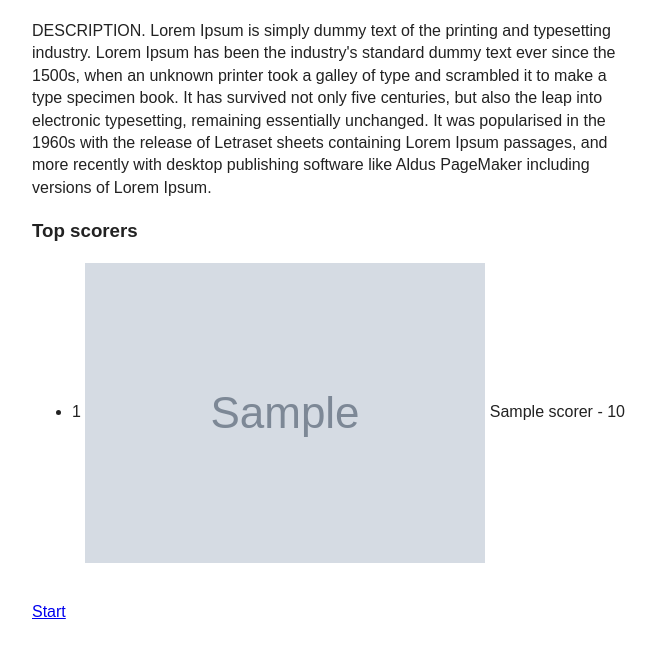
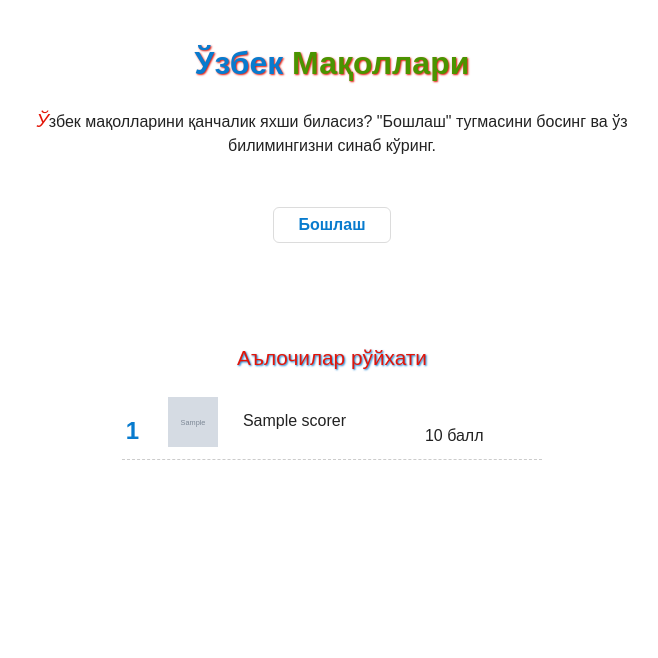
Before and after one commit to 6ahodir/uzbek, a Django app: template apps/proverbs/templates/index.html in a window 1280 px wide. Shown: the top 658 px of the page, without its empty margins (308-966 px from the left). Run offline with Django 3.2, Linux system fonts and the light colour scheme; the template is opened without the code that fills it: most values are stand-ins (such as "Sample title", 1, 10 or a date in 2020); grey boxes marked "Sample" are stand-in pictures; some libraries are stand-ins or nearby versions.

Commit message:
Index page design

```diff
--- /dev/null
+++ b/apps/proverbs/static/proverbs/css/index.css
@@ -0,0 +1,100 @@
+#logo {
+    text-align: center;
+    text-shadow: 1px 1px 2px #E31508
+}
+#logo span:first-child {
+    color: #087BCE
+}
+#logo span:last-child {
+    color: #4A9400
+}
+.desc {
+    text-align: center;
+}
+.desc:first-letter {
+    color: #E31508;
+    font-size: 120%;
+    font-style: italic;
+}
+.start {
+    padding: 50px;
+    text-align: center;
+}
+.button {
+    background-color: transparent;
+    -moz-border-radius: 6px;
+    -webkit-border-radius: 6px;
+    border-radius: 6px;
+    border: 1px solid #dcdcdc;
+    display: inline-block;
+    color: #087BCE;
+    font-size: 16px;
+    font-weight: bold;
+    padding: 6px 24px;
+    text-decoration: none;
+    text-shadow: 1px 1px 0px #ffffff;
+}
+.button:hover {
+    background-color: #087BCE;;
+    color: #fff;
+    text-shadow: 1px 1px 0px #087BCE;
+}
+.button:active {
+    border-color: #087BCE;
+    position: relative;
+    top: 1px;
+}
+#top-scorers-title {
+    color: #E31508;
+    font-size: 130%;
+    padding: 50px 0 20px;
+    text-align: center;
+    text-shadow: 1px 1px 2px #087BCE;
+}
+#top-scorers {
+    list-style: none;
+    margin: 0 auto;
+    padding: 0;
+    width: 70%;
+}
+#top-scorers li {
+    border-bottom: 1px dashed #ccc;
+    padding: 5px 0;
+}
+#top-scorers li.current-user {
+    font-weight: bold;
+}
+#top-scorers span {
+    display: inline-block;
+    overflow: hidden;
+}
+#top-scorers .rank {
+    padding-right: 5%;
+    text-align: center;
+    width: 5%;
+}
+#top-scorers li:first-child .rank {
+    color: #087BCE;
+    font-size: 150%;
+    font-weight: bold;
+}
+#top-scorers li:nth-child(2) .rank {
+    color: #E31508;
+    font-size: 130%;
+    font-weight: bold;
+}
+#top-scorers li:nth-child(3) .rank {
+    color: #4A9400;
+    font-size: 110%;
+    font-weight: bold;
+}
+#top-scorers .user {
+    padding-right: 5%;
+    width: 55%;
+}
+#top-scorers .user img {
+    padding-right: 20px;
+}
+#top-scorers .score {
+    width: 25%;
+}
--- a/apps/proverbs/templates/index.html
+++ b/apps/proverbs/templates/index.html
@@ -12,24 +12,36 @@
     <!--<script src="{% static "proverbs/js/app.js" %}"></script>-->
 {% endblock %}
 
+{% block css %}
+    <link rel="stylesheet" href="{% static "proverbs/css/index.css" %}">
+{% endblock %}
+
 {% block content %}
+<h1 id="logo"><span>Ўзбек</span> <span>Мақоллари</span></h1>
 <div class="desc">
-    DESCRIPTION. Lorem Ipsum is simply dummy text of the printing and typesetting industry. Lorem Ipsum has been the industry's standard dummy text ever since the 1500s, when an unknown printer took a galley of type and scrambled it to make a type specimen book. It has survived not only five centuries, but also the leap into electronic typesetting, remaining essentially unchanged. It was popularised in the 1960s with the release of Letraset sheets containing Lorem Ipsum passages, and more recently with desktop publishing software like Aldus PageMaker including versions of Lorem Ipsum.
+    Ўзбек мақолларини қанчалик яхши биласиз? "Бошлаш" тугмасини босинг ва ўз билимингизни синаб кўринг.
+</div>
+<div class="start">
+    <a href="{% url "proverbs:quiz" %}" class="button">Бошлаш</a>
 </div>
 
-<h3>Top scorers</h3>
-<ul>
+<div id="top-scorers-title">Аълочилар рўйхати</div>
+<ul id="top-scorers">
     {% for scorer in top_scorers %}
     <li {% if scorer.current_user %}class="current-user"{% endif %}>
-        {{ scorer.rank }}
-        <img src="{{ scorer.photo_url }}">
-        {{ scorer.name }}
-        -
-        {{ scorer.score }}
+        <span class="rank" title="Ўрин">
+            {{ scorer.rank }}
+        </span>
+        <span class="user">
+            <img src="{{ scorer.photo_url }}" width=50 height=50 alt="{{ scorer.name }}" title="{{ scorer.name }}">
+            {{ scorer.name }}
+        </span>
+        <span class="score" title="Тўплаган балли">
+            {{ scorer.score }} балл
+        </span>
     </li>
     {% endfor %}
 </ul>
 <br>
 
-<a href="{% url "proverbs:quiz" %}">Start</a>
 {% endblock content %}
--- a/assets/css/base.css
+++ b/assets/css/base.css
@@ -3,3 +3,11 @@ body > .content {
     padding: 20px;
     width: 600px;
 }
+
+* {
+    -moz-user-select: -moz-none;
+    -khtml-user-select: none;
+    -webkit-user-select: none;
+    -ms-user-select: none;
+    user-select: none;
+}
```
